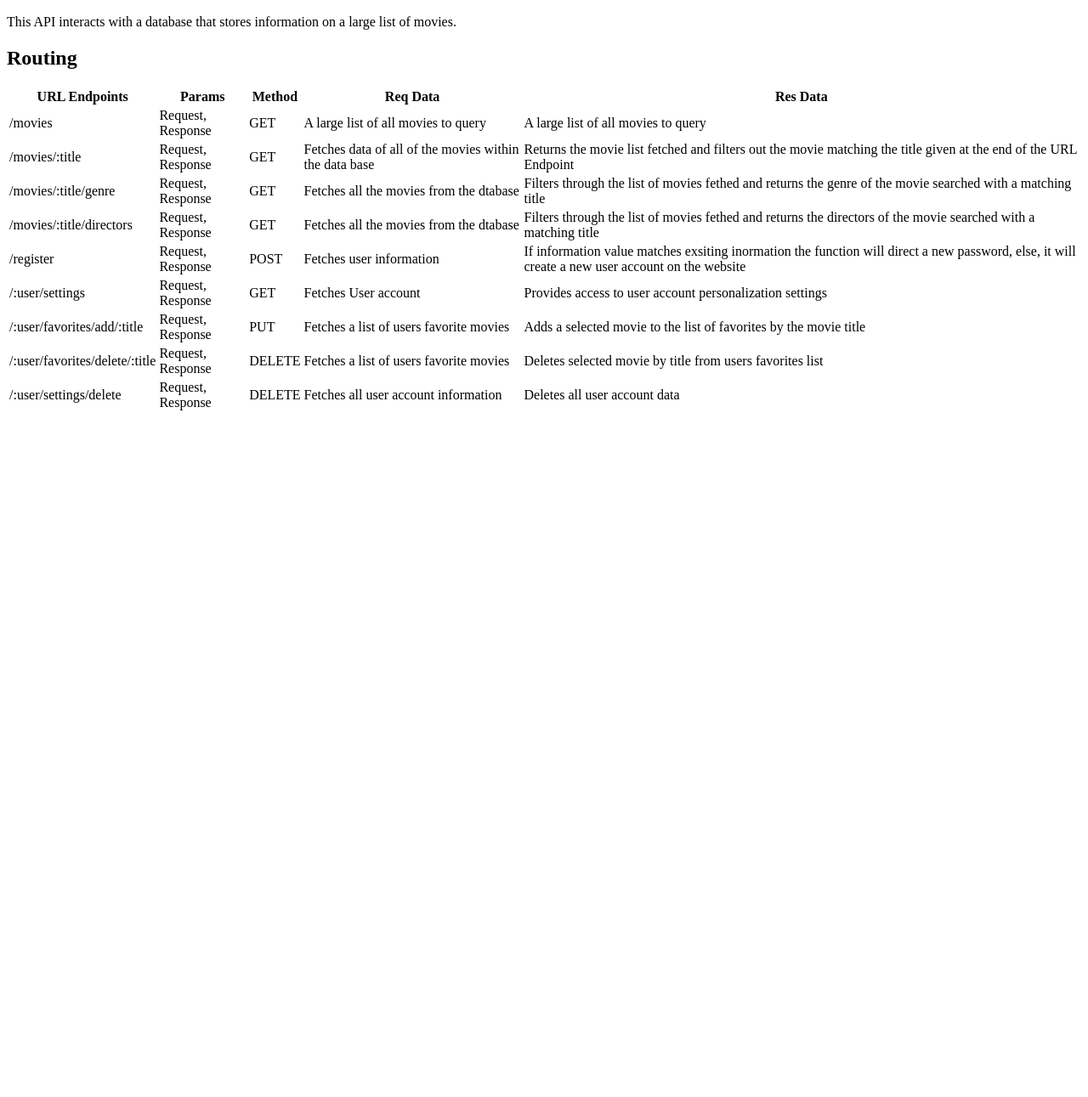
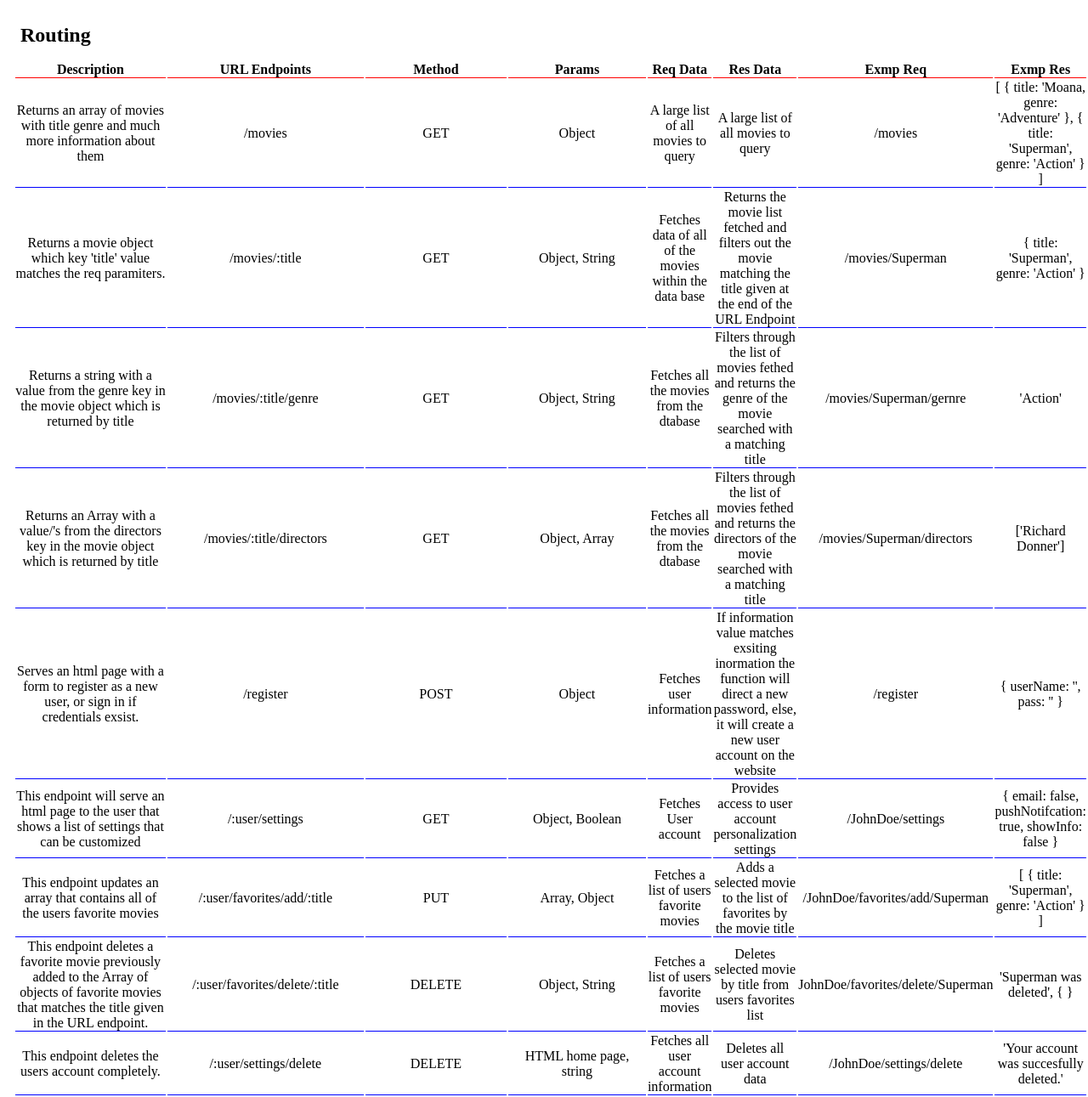
Before and after one commit to RyanLarge13/My-Flix, a website: page public/documentation.html in a window 1280 px wide. Shown: the part 110-1401 px from the top of the page at 85% size. Before the commit the page ends 800 px from the top, so only its background shows below. Drawn offline with Linux system fonts and the light colour scheme.

Commit message:
Adding in more information to documentation.html table to document the api more clearly

```diff
--- a/public/documentation.html
+++ b/public/documentation.html
@@ -4,6 +4,7 @@
     <meta charset="UTF-8">
     <meta http-equiv="X-UA-Compatible" content="IE=edge">
     <meta name="viewport" content="width=device-width, initial-scale=1.0">
+    <link rel="stylesheet" href="./style.css" type="text/css" media="all" />
     <title>My first API</title>
 </head>
 <body>
@@ -15,74 +16,149 @@
     <h2>Routing</h2>
     <table>
         <tr>
+            <th>Description</th>
             <th>URL Endpoints</th>
+            <th>Method</th>
             <th>Params</th>
-            <th>Method</th>
             <th>Req Data</th>
             <th>Res Data</th>
+            <th>Exmp Req</th>
+            <th>Exmp Res</th>
         </tr>
         <tr>
+            <td>Returns an array of movies
+            with title genre and much more information
+            about them</td>
             <td>/movies</td>
-            <td>Request, Response</td>
             <td>GET</td>
+            <td>Object</td>
             <td>A large list of all movies to query</td>
             <td>A large list of all movies to query</td>
+            <td>/movies</td>
+            <td>[
+              {
+              title: 'Moana,
+              genre: 'Adventure'
+              },
+              {
+              title: 'Superman',
+              genre: 'Action'
+              }
+              ]</td>
         </tr>
         <tr>
+            <td>Returns a movie object
+            which key 'title' value
+            matches the req paramiters.</td>
             <td>/movies/:title</td>
-            <td>Request, Response</td>
             <td>GET</td>
+            <td>Object, String</td>
             <td>Fetches data of all of the movies within the data base</td>
             <td>Returns the movie list fetched and filters out the movie matching the title given at the end of the URL Endpoint</td>
+            <td>/movies/Superman</td>
+            <td> {
+              title: 'Superman',
+              genre: 'Action'
+            } </td>
         </tr>
         <tr>
+            <td>Returns a string with a value
+            from the genre key in the movie object
+            which is returned by title</td>
             <td>/movies/:title/genre</td>
-            <td>Request, Response</td>
             <td>GET</td>
+            <td>Object, String</td>
             <td>Fetches all the movies from the dtabase</td>
             <td>Filters through the list of movies fethed and returns the genre of the movie searched with a matching title</td>
+            <td>/movies/Superman/gernre</td>
+            <td>'Action'</td>
         </tr>
         <tr>
+            <td>Returns an Array with a value/'s
+            from the directors key in the movie object
+            which is returned by title</td>
             <td>/movies/:title/directors</td>
-            <td>Request, Response</td>
             <td>GET</td>
+            <td>Object, Array</td>
             <td>Fetches all the movies from the dtabase</td>
             <td>Filters through the list of movies fethed and returns the directors of the movie searched with a matching title</td>
+            <td>/movies/Superman/directors</td>
+            <td>['Richard Donner']</td>
         </tr>
         <tr>
+            <td>Serves an html page
+            with a form to register
+            as a new user, or sign in
+            if credentials exsist.</td>
             <td>/register</td>
-            <td>Request, Response</td>
             <td>POST</td>
+            <td>Object</td>
             <td>Fetches user information</td>
             <td>If information value matches exsiting inormation the function will direct a new password, else, it will create a new user account on the website</td>
+            <td>/register</td>
+            <td>{
+              userName: '',
+              pass: ''
+            }</td>
         </tr>
         <tr>
+            <td>This endpoint will serve an html page to the user
+            that shows a list of settings that can be
+            customized</td>
             <td>/:user/settings</td>
-            <td>Request, Response</td>
             <td>GET</td>
+            <td>Object, Boolean</td>
             <td>Fetches User account</td>
             <td>Provides access to user account personalization settings</td>
+            <td>/JohnDoe/settings</td>
+            <td>{
+              email: false,
+              pushNotifcation: true,
+              showInfo: false
+            }</td>
         </tr>
         <tr>
+            <td>This endpoint updates an array
+            that contains all of the users
+            favorite movies</td>
             <td>/:user/favorites/add/:title</td>
-            <td>Request, Response</td>
             <td>PUT</td>
+            <td>Array, Object</td>
             <td>Fetches a list of users favorite movies</td>
             <td>Adds a selected movie to the list of favorites by the movie title</td>
+            <td>/JohnDoe/favorites/add/Superman</td>
+            <td>[
+              {
+                title: 'Superman',
+                genre: 'Action'
+              }
+            ]</td>
         </tr>
         <tr>
+            <td>This endpoint deletes a favorite
+            movie previously added to the Array
+            of objects of favorite movies that
+            matches the title given
+            in the URL endpoint.</td>
             <td>/:user/favorites/delete/:title</td>
-            <td>Request, Response</td>
             <td>DELETE</td>
+            <td>Object, String</td>
             <td>Fetches a list of users favorite movies</td>
             <td>Deletes selected movie by title from users favorites list</td>
+            <td>JohnDoe/favorites/delete/Superman</td>
+            <td>'Superman was deleted', {
+            }</td>
         </tr>
         <tr>
+            <td>This endpoint deletes the
+            users account completely.</td>
             <td>/:user/settings/delete</td>
-            <td>Request, Response</td>
             <td>DELETE</td>
+            <td>HTML home page, string</td>
             <td>Fetches all user account information</td>
             <td>Deletes all user account data</td>
+            <td>/JohnDoe/settings/delete</td>
+            <td>'Your account was succesfully deleted.'</td>
         </tr>
     </table>
 
--- /dev/null
+++ b/public/style.scss
@@ -0,0 +1,38 @@
+* {
+  margin: 0;
+  padding: 0;
+  box-sizing: border-box;
+}
+
+h1 {
+  text-align: center;
+  margin-bottom: .5em;
+}
+
+h2 {
+  padding-left: 1em;
+}
+
+p {
+  padding-left: 2em;
+  margin-bottom: 2.5em;
+}
+
+table {
+  padding-left: 1em;
+  margin-top: 1em;
+
+  tr {
+
+    th {
+      border-bottom: 1px solid red;
+      width: 25%;
+    }
+  }
+
+  td {
+    width: 25%;
+    text-align: center;
+    border-bottom: 1px solid blue;
+  }
+}
```
Also changed, not shown: public/style.css (added), 1 other file.
